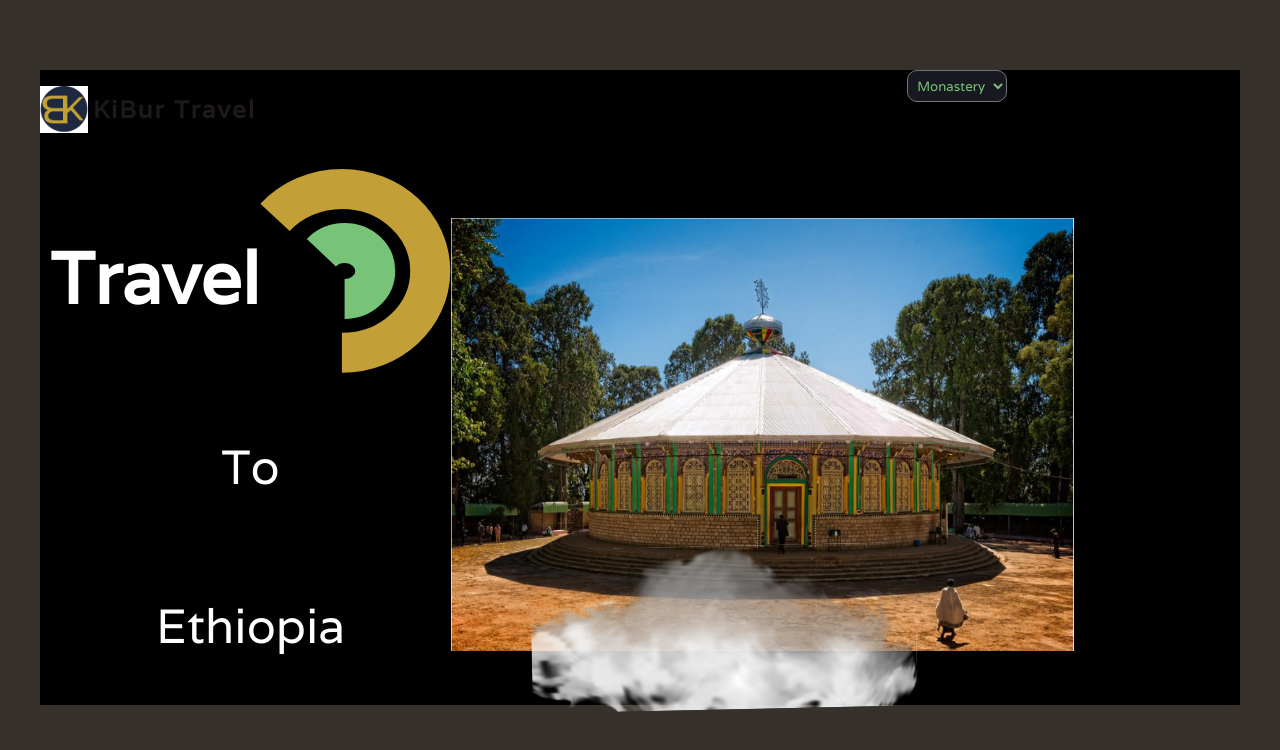
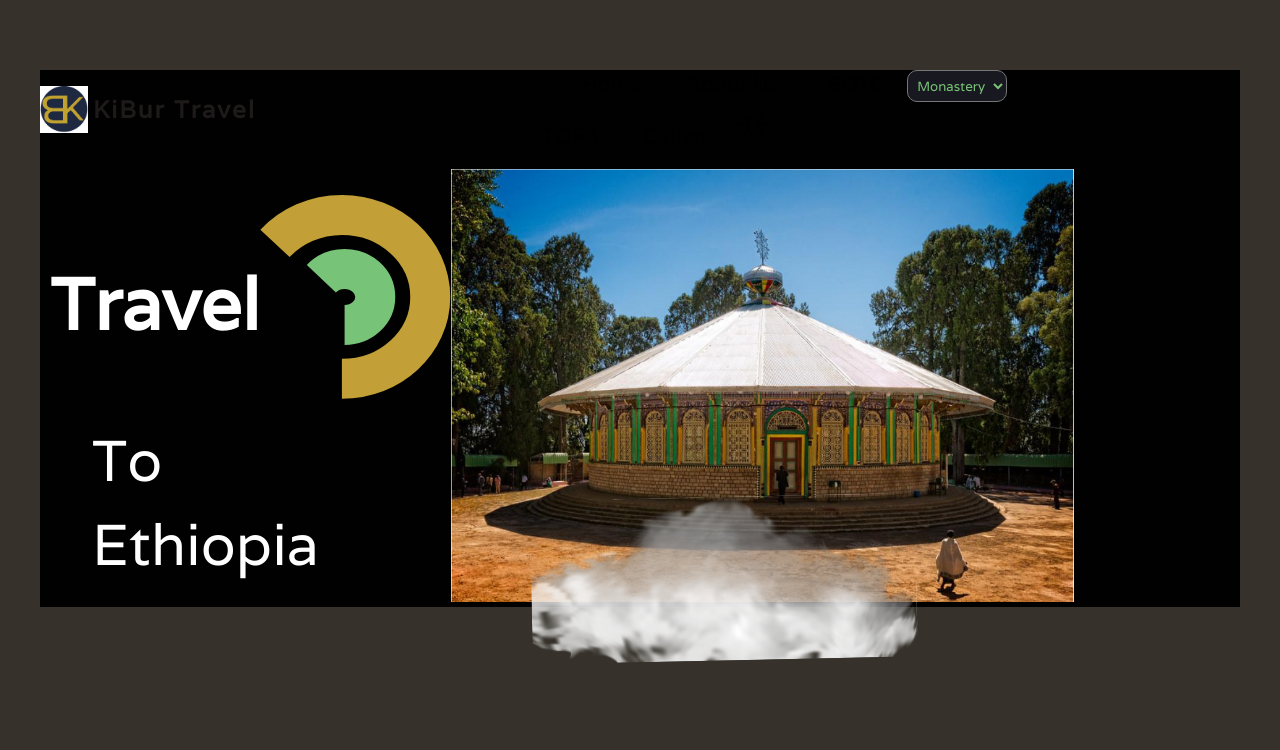
Before and after one commit to biruk-anley/Portfolio_Using_React.js, a React (Create React App) app: page / in a window 1280 px wide. Shown: the top 750 px of the page. Built offline with nearby package versions, Linux system fonts and the light colour scheme; a web font is replaced by a local one.

Commit message:
update home componenet

```diff
--- a/src/pages/home.js
+++ b/src/pages/home.js
@@ -17,12 +17,18 @@ const Home = () => {
                           <img src={arrow}  alt="arrow pic" />
                         </div>
                     </div>
+                    <div className="to-eth">
+                      <p>To</p>
+                      <p>Ethiopia</p>
+                    </div>
 
-                    <p>To</p>
-                    <p>Ethiopia</p>
+
                 </div>
 
+
+
               </div>
+
 
 
 
```
